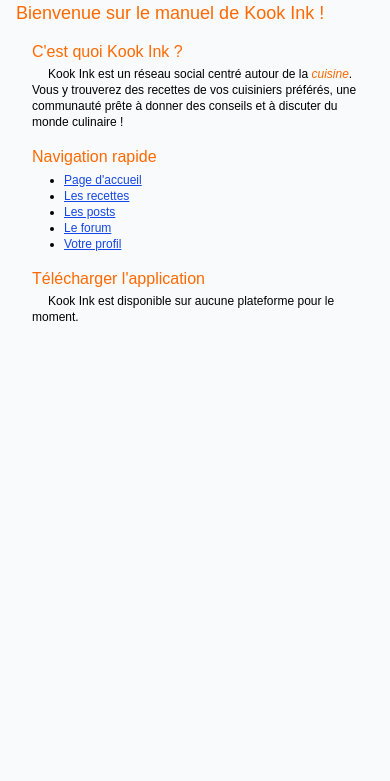
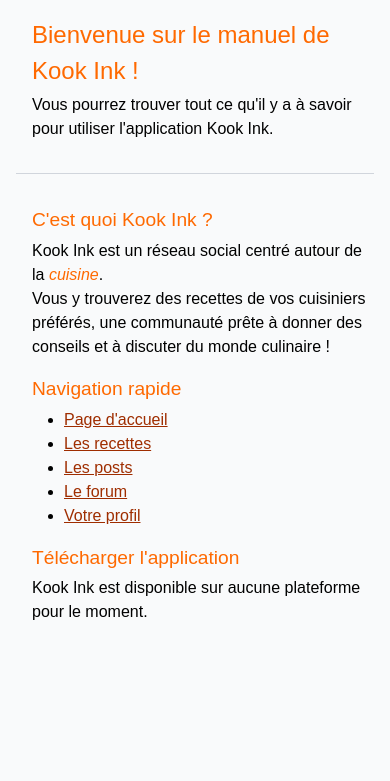
Before and after one commit to Kaylana1968/landing-page-kook-ink, a plain HTML site: page index.html in a window 390 px wide. Shown: the part 63-844 px from the top of the page. Drawn offline with nearby package versions, Linux system fonts and the light colour scheme.

Commit message:
rework: changed font size for mobile so it is bigger + add: some text in index.html + rework: change link color so it matches the orange theme

```diff
--- a/index.html
+++ b/index.html
@@ -10,10 +10,10 @@
 		<link rel="stylesheet" href="style.css" />
 		<title>Kook Ink</title>
 	</head>
-	<body class="text-xs sm:text-base">
+	<body>
 		<header
 			class="sticky flex items-center top-0 left-0 h-12 sm:h-20 bg-white border-b border-b-gray-300 shadow-md z-10">
-			<a href="#" class="flex items-center h-full w-min border-r border-r-gray-300 pr-3 sm:pr-4 select-none">
+			<a href="#" class="flex items-center h-full w-min border-r border-r-gray-100 pr-3 sm:pr-4 select-none">
 				<div class="h-full aspect-square">
 					<img src="images/logo.png" height="500" width="500" />
 				</div>
@@ -55,8 +55,15 @@
 		</header>
 
 		<main class="relative px-4 bg-gray-50 min-h-[calc(100dvh-3rem)] sm:min-h-[calc(100dvh-5rem)] flex">
-			<article class="pt-4">
-				<h1>Bienvenue sur le manuel de Kook Ink !</h1>
+			<article class="pt-4 w-full">
+				<section>
+					<h1>Bienvenue sur le manuel de Kook Ink !</h1>
+					<p>
+						Vous pourrez trouver tout ce qu'il y a à savoir pour utiliser l'application Kook Ink.
+					</p>
+				</section>
+
+				<hr class="text-gray-300 my-8">
 
 				<section id="reminder">
 					<h2>C'est quoi Kook Ink ?</h2>
@@ -71,23 +78,23 @@
 					<h2>Navigation rapide</h2>
 					<ul class="list-disc pl-8">
 						<li>
-							<a href="home.html" class="underline text-blue-700 hover:text-blue-600 focus:text-blue-800">
+							<a href="home.html" class="underline text-orange-800 hover:text-orange-700 focus:text-orange-900 transition-colors duration-300">
 								Page d'accueil
 							</a>
 						</li>
 						<li>
-							<a href="recipe.html" class="underline text-blue-700 hover:text-blue-600 focus:text-blue-800">
+							<a href="recipe.html" class="underline text-orange-800 hover:text-orange-700 focus:text-orange-900 transition-colors duration-300">
 								Les recettes
 							</a>
 						</li>
 						<li>
-							<a href="post.html" class="underline text-blue-700 hover:text-blue-600 focus:text-blue-800">Les posts</a>
+							<a href="post.html" class="underline text-orange-800 hover:text-orange-700 focus:text-orange-900 transition-colors duration-300">Les posts</a>
 						</li>
 						<li>
-							<a href="forum.html" class="underline text-blue-700 hover:text-blue-600 focus:text-blue-800">Le forum</a>
+							<a href="forum.html" class="underline text-orange-800 hover:text-orange-700 focus:text-orange-900 transition-colors duration-300">Le forum</a>
 						</li>
 						<li>
-							<a href="profile.html" class="underline text-blue-700 hover:text-blue-600 focus:text-blue-800">
+							<a href="profile.html" class="underline text-orange-800 hover:text-orange-700 focus:text-orange-900 transition-colors duration-300">
 								Votre profil
 							</a>
 						</li>
--- a/style.css
+++ b/style.css
@@ -19,10 +19,6 @@ section {
 	margin: 1rem 0 1rem 1rem;
 }
 
-section p {
-	text-indent: 1rem;
-}
-
 section ul,
 section p {
 	margin-top: 0.25rem;
@@ -33,7 +29,7 @@ h2 {
 	color: var(--color-orange-500);
 }
 
-@media screen and (max-width: 640px) {
+	/* @media screen and (max-width: 640px) {
 		h1 {
 			font-size: large;
 		}
@@ -41,4 +37,4 @@ h2 {
 		h2 {
 			font-size: medium;
 		}
-}
+	} */
```
Lines whose indentation alone changed are shown as unchanged.
